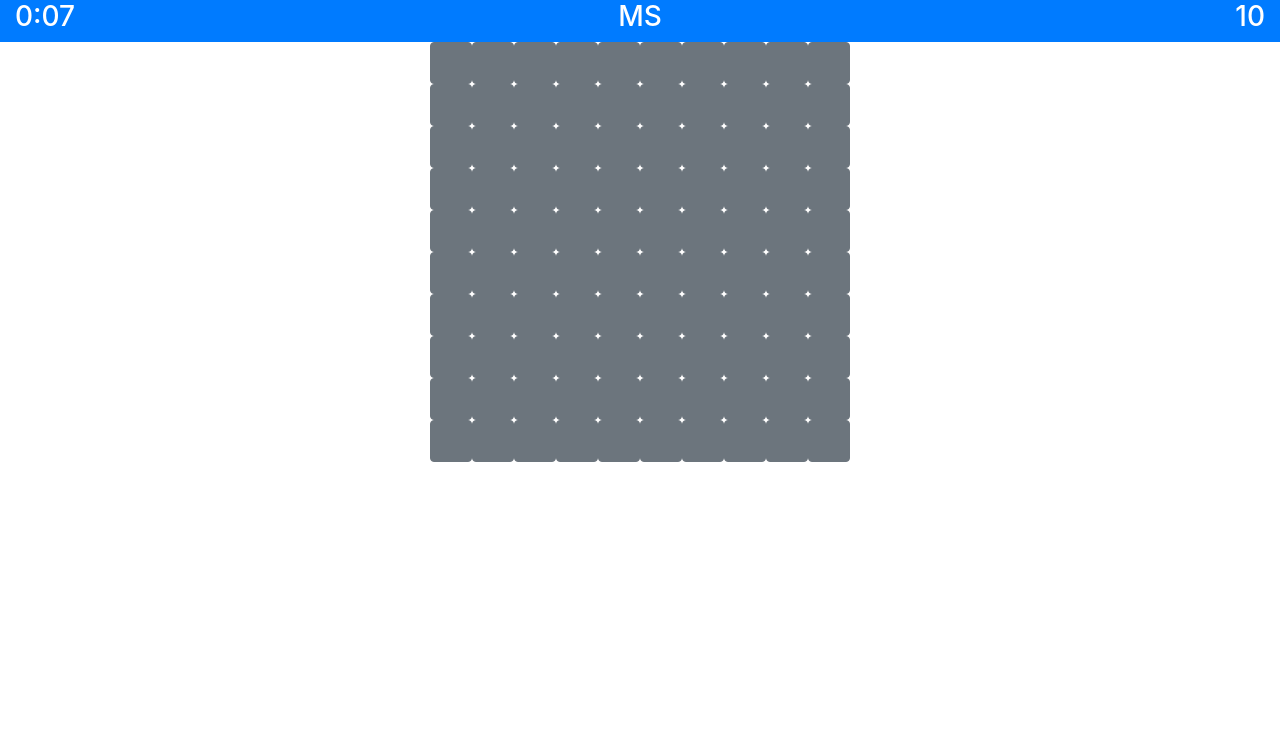
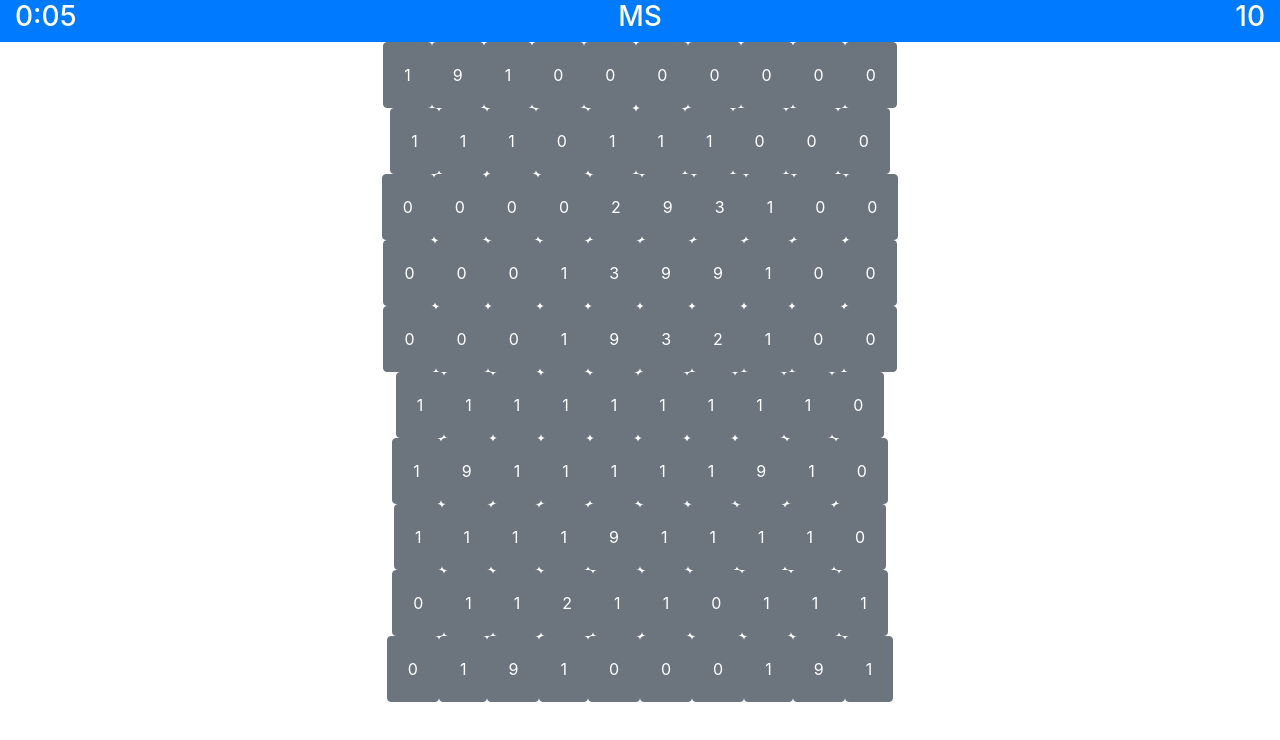
Before and after one commit to DeepanjanSaha-INDIA/Minesweeper, an Angular app: page / in a window 1280 px wide. Shown: the top 740 px of the page. Built offline with nearby package versions, Linux system fonts and the light colour scheme.

Commit message:
Initialised matrix and random bomb assignment

```diff
--- a/src/app/component/body/body.component.html
+++ b/src/app/component/body/body.component.html
@@ -1,7 +1,7 @@
-<div *ngFor = "let row of rowArr" style="text-align: center;">
+<div *ngFor = "let row of rowArr; let r = index" style="text-align: center;">
     <div class="btn-group btn-group-lg" role="group">
-        <span *ngFor = "let col of colArr">
-            <button type="button" class="btn btn-secondary" style="height: 100%; padding: 20px"> </button>
+        <span *ngFor = "let col of colArr; let c = index">
+            <button type="button" class="btn btn-secondary" style="height: 100%; padding: 20px"> {{matrix[row][col]}} </button>
         </span>
     </div>
 </div>
--- a/src/app/component/body/body.component.ts
+++ b/src/app/component/body/body.component.ts
@@ -1,4 +1,5 @@
 import { Component, OnInit } from '@angular/core';
+import { MainService } from 'src/app/service/main.service';
 
 @Component({
   selector: 'app-body',
@@ -7,15 +8,21 @@
 })
 export class BodyComponent implements OnInit {
 
-  rowNum = 10;
-  colNum = 10;
-  rowArr = Array(this.rowNum).fill(0).map((x,i)=>i);
-  colArr = Array(this.colNum).fill(0).map((x,i)=>i);
-  constructor() { }
+  rowNum: number;
+  colNum: number;
+  rowArr:Array<number>;
+  colArr:Array<number>;
+  matrix: Array<Array<number>>;
+  constructor(private service: MainService) { }
 
   ngOnInit() {
-    console.log(this.rowArr);
-    console.log(this.colArr);
+    this.service.dataObservable.subscribe((data) => {
+      this.rowNum = data.rowNum;
+      this.colNum = data.colNum;
+      this.rowArr = data.rowArr;
+      this.colArr = data.colArr;
+      this.matrix = data.matrix;
+    });
   }
 
 }
--- a/src/app/component/header/header.component.ts
+++ b/src/app/component/header/header.component.ts
@@ -1,4 +1,5 @@
 import { Component, OnInit } from '@angular/core';
+import { MainService } from 'src/app/service/main.service';
 
 @Component({
   selector: 'app-header',
@@ -9,10 +10,15 @@
 
   minutes: number = 0;
   seconds: number = 0;
-  bombs: number = 10;
-  constructor() { }
+  bombs: number;
+  constructor(private service: MainService) { }
 
   ngOnInit() {
+
+    this.service.dataObservable.subscribe((data) => {
+      this.bombs = data.bomb;
+    });
+
     setInterval(() => {
       this.seconds += 1;
       if(this.seconds == 60){
--- /dev/null
+++ b/src/app/model/data.ts
@@ -0,0 +1,60 @@
+export class Data {
+
+    public bomb: number;
+    public rowNum: number;
+    public colNum: number;
+    public rowArr: Array<number>;
+    public colArr: Array<number>;
+    public matrix: Array<Array<number>>;
+
+    constructor(){
+        this.rowNum = 10;
+        this.colNum = 10;
+        this.bomb = 10;
+
+        // Creating rowArr and colArr for iterating purpose in body.component.html
+        this.rowArr = Array(this.rowNum).fill(0).map((x,i)=>i);
+        this.colArr = Array(this.colNum).fill(0).map((x,i)=>i);
+
+        // Initialising matrix
+        this.matrix = Array(this.rowNum);
+        for(let i=0; i<this.rowNum; i++){
+            this.matrix[i] = Array(this.colNum).fill(0);
+        }
+
+        // Setting bombs
+        let bmb = 0;
+        while(bmb<this.bomb){
+            let r = Math.floor(Math.random()*10);
+            let c = Math.floor(Math.random()*10);
+            if(this.matrix[r][c] == 9){
+                continue;
+            }
+            console.log(r, c, this.matrix[r][c]);
+            this.matrix[r][c] = 9;
+            bmb++;
+        }
+
+        // Setting numbers
+        for(let rowInd=0; rowInd<this.rowNum; rowInd++){
+            for(let colInd=0; colInd<this.colNum; colInd++){
+                let count = 0;
+                if(this.matrix[rowInd][colInd] == 9){
+                    continue;
+                }
+                for(let row = Math.max(0, rowInd-1); row<=Math.min(9, rowInd+1); row++){
+                    for(let col = Math.max(0, colInd-1); col<=Math.min(9, colInd+1); col++){
+                        if((row == rowInd) && (col == colInd)){
+                            continue;
+                        }
+                        if(this.matrix[row][col] == 9){
+                            count++;
+                        }
+                    }
+                }
+                this.matrix[rowInd][colInd] = count;
+            }
+        }
+        console.log(this.matrix);
+    }
+}
--- /dev/null
+++ b/src/app/service/main.service.ts
@@ -0,0 +1,15 @@
+import { Injectable } from '@angular/core';
+import { Data } from '../model/data';
+import { BehaviorSubject } from 'rxjs';
+
+@Injectable({
+  providedIn: 'root'
+})
+export class MainService {
+
+  private data : Data = new Data();
+  private dataBehaviourSubject = new BehaviorSubject<Data>(this.data);
+  dataObservable = this.dataBehaviourSubject.asObservable();
+
+  constructor() { }
+}
```
Also changed, not shown: 2 other files (tests, documents, lock files or other folders).
